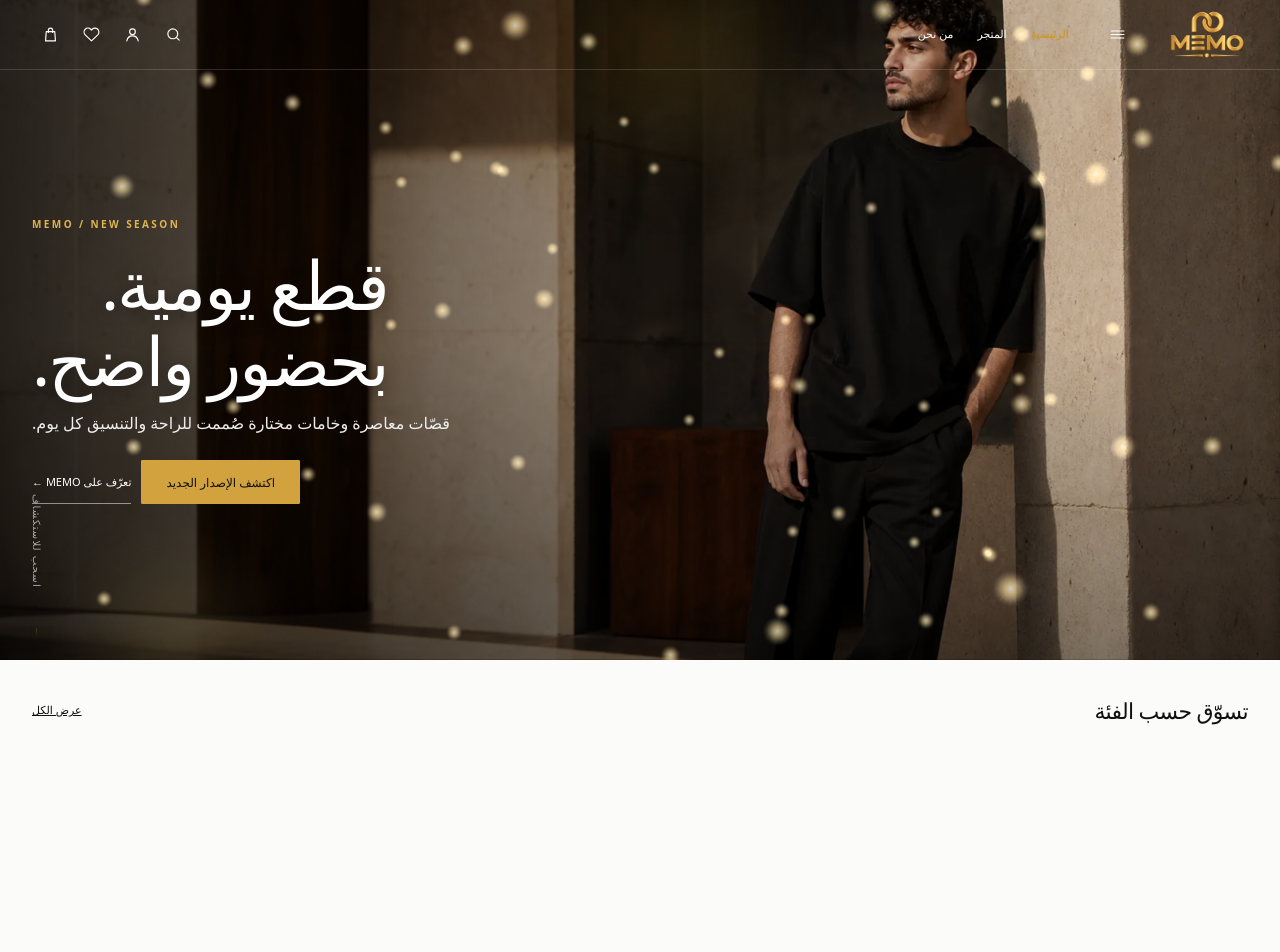
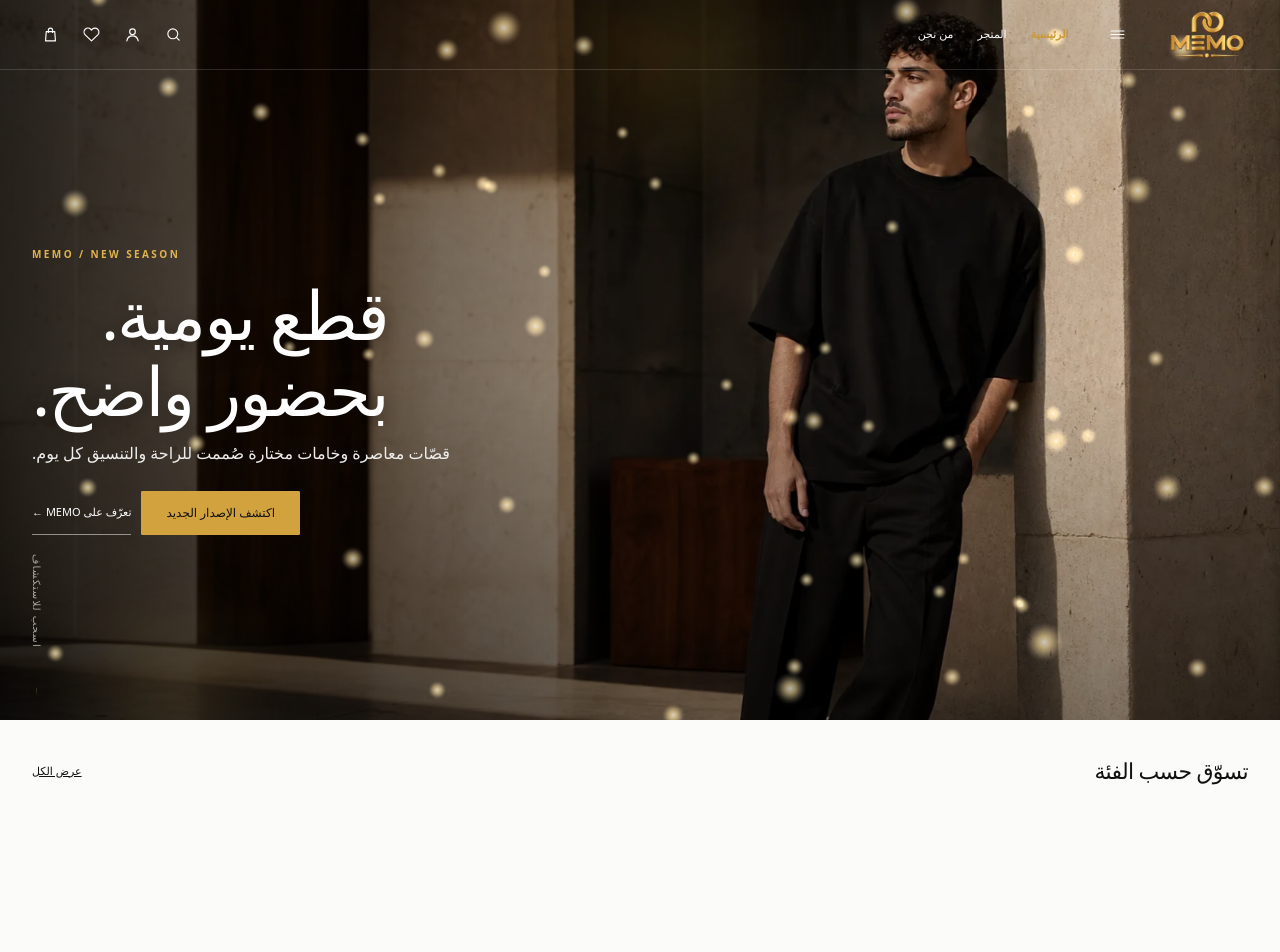
Before and after one commit to ahmedalghary1/memo, a Django app: page / in a window 1280 px wide. Shown: the top 952 px of the page. Run offline with Django 5.2, Linux system fonts and the light colour scheme; data comes from the database, SQL or seed files in the repository; data that the repository does not hold is empty; some libraries are stand-ins or nearby versions; some web fonts are replaced.

Commit message:
feat: Enhance hero image responsiveness for tablet and desktop; update motion.css version

```diff
--- a/static/css/motion.css
+++ b/static/css/motion.css
@@ -580,6 +580,19 @@ body.dashboard-shell .dash-sidebar nav a:hover {
   padding-inline-start: 16px;
 }
 
+/* Keep the full home image visible on tablet and desktop widths. */
+@media (min-width: 768px) {
+  .ref-hero {
+    height: auto;
+  }
+
+  .ref-hero > img {
+    display: block;
+    height: auto;
+    object-fit: contain;
+  }
+}
+
 /* 16. Reduced Motion Accessibility */
 @media (prefers-reduced-motion: reduce) {
   html.motion-capable body::after {
--- a/templates/base/base.html
+++ b/templates/base/base.html
@@ -27,7 +27,7 @@
   <link rel="stylesheet" href="{% static 'css/reference-fixes.css' %}">
   <link rel="stylesheet" href="{% static 'css/polish.css' %}?v=20261001-2">
   <link rel="stylesheet" href="{% static 'css/mobile.css' %}?v=20260830-1">
-  <link rel="stylesheet" href="{% static 'css/motion.css' %}?v=20260901-1">
+  <link rel="stylesheet" href="{% static 'css/motion.css' %}?v=20261015-1">
   <link rel="stylesheet" href="{% static 'css/category-menu.css' %}?v=20261014-1">
   <link rel="stylesheet" href="{% static 'css/collections.css' %}?v=20261014-1">
   {% block head %}{% endblock %}
```
